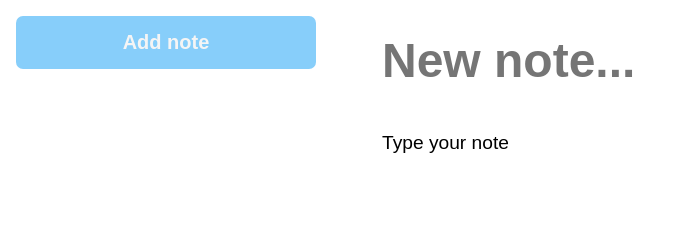
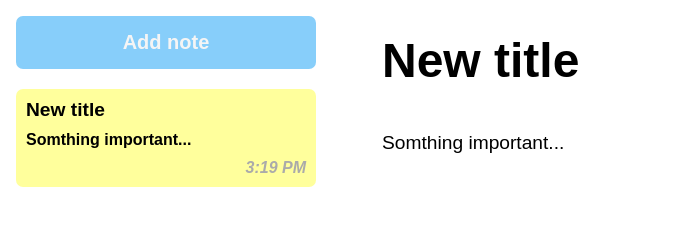
Before and after one commit to KusLife/Vanilla-JS, a plain HTML site: page Notes/index.html in a window 1280 px wide. Both pictures are taken after a click on the button "Add note". Shown: the whole page, without its empty margins (0-679 px from the left). Drawn offline with Linux system fonts and the light colour scheme.

Commit message:
NotesPad - done

```diff
--- a/Notes/index.html
+++ b/Notes/index.html
@@ -1,26 +1,14 @@
 <!DOCTYPE html>
 <html lang="en">
   <head>
-        <meta charset="UTF-8">
-        <link rel="stylesheet" href="main.css">
+    <meta charset="UTF-8" />
+    <link rel="stylesheet" href="main.css" />
     <title>Notes app</title>
   </head>
   <body>
     <div class="notes" id="app">
-            <!-- <div class="notes__sidebar">
-                <button class="notes__add" type="button">Add note</button>
-                <div class="notes__list-item notes__list-item--selected">
-                    <div class="notes__small-title">JS notes</div>
-                    <div class="notes__small-body">Using local storeage for the app</div>
-                    <div class="notes__small-updated">Fridey 12:35pm</div>
-                </div>
-            </div>
-            <div class="notes__preview">
-                <input type="text" class="notes__title" placeholder="Enter the title...">
-                <textarea class="notes__body">A note body</textarea>
-            </div> -->
+     <!--Content of the Notes app passedout of JS-->
     </div>
     <script src="./js/main.js" type="module"></script>
   </body>
-
 </html>
--- /dev/null
+++ b/Notes/js/App.js
@@ -0,0 +1,66 @@
+import NotesView from './NotesView.js';
+import NotesAPI from './NotesAPI.js';
+
+export default class App {
+  constructor(root) {
+    this.notes = [];
+    this.activeNote = null;
+    this.view = new NotesView(root, this._handlers());
+
+    this._refreshNotes();
+  }
+
+  _refreshNotes() {
+    const notes = NotesAPI.getAllNotes();
+
+    this._setNotes(notes);
+    // here was title instead of 'lenght'
+    if (notes.length > 0) {
+      this._setActiveNote(notes[0]);
+    }
+  }
+
+  _setNotes(notes) {
+    this.notes = notes;
+    this.view.updateNoteList(notes);
+    this.view.updateNotePreviewVisibility(notes.length > 0);
+  }
+
+  // Pass arguments while updating a note
+  _setActiveNote(note) {
+    this.activeNote = note;
+    this.view.updateActiveNote(note);
+  }
+
+  // These handlers help us to interact with our functions of notes
+  _handlers() {
+    return {
+      onNoteSelect: (noteId) => {
+        const selectedNote = this.notes.find((note) => note.id == noteId);
+        this._setActiveNote(selectedNote);
+      },
+      onNoteAdd: () => {
+        const newNote = {
+          title: 'New title',
+          body: 'Somthing important...',
+        };
+
+        NotesAPI.saveNote(newNote);
+        this._refreshNotes();
+      },
+      onNoteEdit: (title, body) => {
+        NotesAPI.saveNote({
+          id: this.activeNote.id,
+          title,
+          body,
+        });
+        this._refreshNotes()
+      },
+      onNoteDelete: (noteId) => {
+        NotesAPI.deleteNote(noteId);
+
+        this._refreshNotes()
+      },
+    };
+  }
+}
--- a/Notes/js/Notes-API.js
+++ b/Notes/js/NotesAPI.js
@@ -6,7 +6,7 @@ export default class NotesAPI {
 
     // Sort by creating data
     return notes.sort((a, b) => {
-      return new Date(a.updated) > new Data(b.updated) ? -1 : 1;
+      return new Date(a.updated) > new Date(b.updated) ? -1 : 1;
     });
   }
 
@@ -19,11 +19,11 @@ export default class NotesAPI {
     if (existing) {
       existing.title = noteToSeve.title;
       existing.body = noteToSeve.body;
-      existing.updated = new Data().toISOString();
+      existing.updated = new Date().toISOString();
     } else {
       // Assign unic id with method random, add current data
       noteToSeve.id = Math.floor(Math.random() * 1000000);
-      noteToSeve.updated = new Data().toISOString();
+      noteToSeve.updated = new Date().toISOString();
       notes.push(noteToSeve);
     }
 
--- a/Notes/js/NotesView.js
+++ b/Notes/js/NotesView.js
@@ -10,11 +10,13 @@ export default class NotesView {
     this.onNoteAdd = onNoteAdd;
     this.onNoteEdit = onNoteEdit;
     this.onNoteDelete = onNoteDelete;
+    // As a js file we implement HTML markup
     this.root.innerHTML = `
     <div class="notes__sidebar">
         <button class="notes__add" type="button">Add note</button>
+        <div class="notes__list">
             <div class="notes__list-item notes__list-item--selected">
-
+            </div>
         </div>
     </div>
     <div class="notes__preview">
@@ -24,25 +26,104 @@ export default class NotesView {
         `;
 
     // New variables to access HTML elements
-        const btnAddNote = document.querySelector('.notes__add')
-        const inputTitle = document.querySelector('.notes__title')
-        const inputBody = document.querySelector('.notes__body')
+    const btnAddNote = document.querySelector('.notes__add');
+    const inputTitle = document.querySelector('.notes__title');
+    const inputBody = document.querySelector('.notes__body');
 
     // The button add a note
     btnAddNote.addEventListener('click', () => {
-            this.onNoteAdd()
+      this.onNoteAdd();
     });
 
     // Use the JS methods to apply evListener and pass updated inputs  farther
-        [inputTitle, inputBody].forEach( inputField => {
+    [inputTitle, inputBody].forEach((inputField) => {
       inputField.addEventListener('blur', () => {
-                const updatedTitle = inputTitle.value.trim()
-                const updatedBody = inputBody.value.trim()
+        const updatedTitle = inputTitle.value.trim();
+        const updatedBody = inputBody.value.trim();
 
-                this.onNoteEdit(updatedTitle, updatedBody)
+        this.onNoteEdit(updatedTitle, updatedBody);
+      });
+    });
+
+    // Hide or now show a non selected note
+    this.updateNotePreviewVisibility(false)
+
+  }
+
+  // Privet method creating a container of a note
+  _createListItemHTML(id, title, body, updated) {
+    // Varisble for comparing langht of the note body
+    const BODY_LENGTH_DISPALY = 60;
+    // HTML element in JS, multiline string in backticks ``
+    return `
+    <div class='notes__list-item' data-note-id='${id}'>
+        <div class='notes__small-title'>${title}</div>
+        <div class='notes__small-body'>
+        ${body.substring(0, BODY_LENGTH_DISPALY)}
+        ${body.length > BODY_LENGTH_DISPALY ? '...' : ''}
+        </div>
+
+        <div class='notes__small-updated'>
+        ${updated.toLocaleString(undefined, {
+          dataStyle: 'full',
+          timeStyle: 'short',
+        })}
+        </div>
+    </div>
+    `;
+  }
+
+  // Updating notes if neaded
+  updateNoteList(notes) {
+    // Axcesing note list container
+    const notesListContainer = this.root.querySelector('.notes__list');
+
+    // Empty list in the beggining
+    notesListContainer.innerHTML = '';
+
+    for (const note of notes) {
+      const html = this._createListItemHTML(
+        note.id,
+        note.title,
+        note.body,
+        new Date(note.updated)
+      );
+        // Each new note will take place on top of the list
+      notesListContainer.insertAdjacentHTML('beforeend', html);
+    }
+
+    // Listen for clicks to select it and get id
+    notesListContainer.querySelectorAll('.notes__list-item').forEach(noteListItem => {
+      noteListItem.addEventListener('click', () => {
+        this.onNoteSelect(noteListItem.dataset.noteId)
+      })
+
+      // Deleting a choosen note
+      noteListItem.addEventListener('dblclick', () => {
+        const doDelete = confirm('Are you sure to delete the note?')
+
+        if (doDelete) {
+          this.onNoteDelete(noteListItem.dataset.noteId)
+        }
       })
     })
 
+
   }
 
+
+  updateActiveNote(note) {
+    this.root.querySelector('.notes__title').value = note.title
+    this.root.querySelector('.notes__body').value = note.body
+
+    this.root.querySelectorAll('.notes__list-item').forEach(noteListItem => {
+      noteListItem.classList.remove('notes__list-item--selected')
+    })
+
+    this.root.querySelector(`.notes__list-item[data-note-id='${note.id}']`).classList.add('notes__list-item--selected')
   }
+
+  updateNotePreviewVisibility(visible) {
+    this.root.querySelector('.notes__preview').style.visibility = visible ? 'visible' : 'hidden';
+  }
+}
--- a/Notes/js/main.js
+++ b/Notes/js/main.js
@@ -1,26 +1,4 @@
-// import NotesAPI from "./Notes-API.js";
-import NotesView from "./NotesView.js";
+import App from "./App.js";
 
-const app = document.getElementById('app')
-const view = new NotesView(app, {
-    // onNoteSelect() {
-    //     console.log('The note selected.')
-    // }
-
-    onNoteAdd() {
-        console.log('Add note.')
-    },
-
-    onNoteEdit(newTitle, newBody) {
-        console.log(newTitle)
-        console.log(newBody)
-        }
-})
-
-
-// NotesAPI.saveNote({
-//     title: 'New note',
-//     body: 'It\'s new note body'
-// })
-
-// console.log(NotesAPI.getAllNotes())
+const root = document.getElementById('app')
+const app = new App(root)
```
Lines whose indentation alone changed are shown as unchanged.
